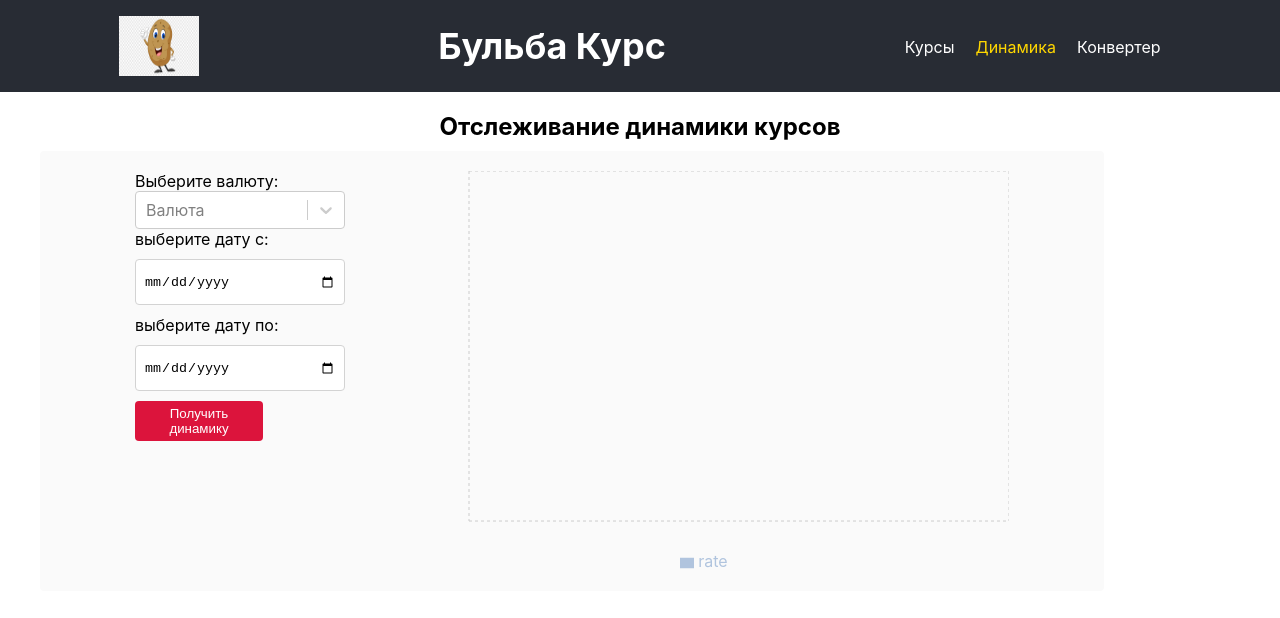
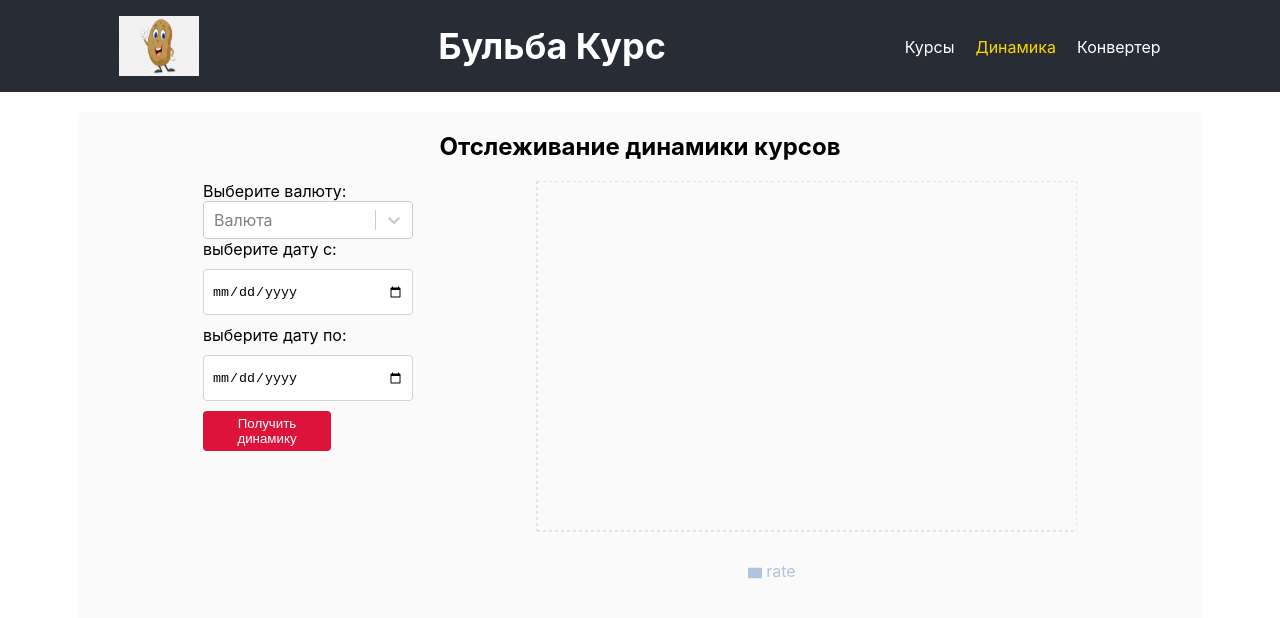
Before and after one commit to bulbash92/exchange-rates, a React (Create React App) app: page /dynamic in a window 1280 px wide. Shown: the top 618 px of the page. Built offline with nearby package versions, Linux system fonts and the light colour scheme; no server answers.

Commit message:
fix layout

```diff
--- a/src/Pages/converter/converter.js
+++ b/src/Pages/converter/converter.js
@@ -79,7 +79,7 @@ const Converter = () => {
 
   return (
     <div className={styles.converter}>
-      <div className={styles.container}>
+      <div>
         <h2 className={styles.title}>Конвертер валют</h2>
         <div className={styles.inputContainer}>
           <Select
--- a/src/Pages/converter/converter.module.css
+++ b/src/Pages/converter/converter.module.css
@@ -3,13 +3,10 @@
     max-width: 80vw;
     padding: 20px 50px;
     justify-content: center;
-}
-
-.container {
-    width: 70vw;
-    border-radius: 4px;
+    margin: 20px auto 0 auto;
+    border-radius: 5px;
     background-color: #FAFAFA;
-    padding: 10px 0 50px 0;
+    height: 70vh;
 }
 
 .title {
--- a/src/Pages/echangeRates/exchangeRates.js
+++ b/src/Pages/echangeRates/exchangeRates.js
@@ -33,7 +33,7 @@ const ExchangeRates = () => {
 
   return (
     <div className={styles.container}>
-      <div className={styles.content}>
+      <div>
         <h2>Курсы валют</h2>
         <div className={styles.header}>
           <Input onChange={onChangeDateHandler} value={date} type={'date'}/>
--- a/src/Pages/echangeRates/exchangeRates.module.css
+++ b/src/Pages/echangeRates/exchangeRates.module.css
@@ -1,13 +1,11 @@
 .container {
     padding: 20px 50px;
+    margin: 20px auto 0 auto;
     max-width: 80vw;
     display: flex;
     justify-content: center;
-    margin: 0 auto;
-}
-
-.content {
-
+    border-radius: 5px;
+    background-color: #FAFAFA;
 }
 
 .header {
@@ -26,7 +24,6 @@
     padding: 2px 10px;
     justify-content: space-between;
     border-bottom: 1px solid #FFA500;
-
 }
 
 .headerTableItem {
--- a/src/Pages/exchangeDynamics/exchangeDynamics.module.css
+++ b/src/Pages/exchangeDynamics/exchangeDynamics.module.css
@@ -1,17 +1,15 @@
 .dynamic {
-    max-width: 1200px;
-    margin: 0 auto;
-    padding-top: 20px;
+    max-width: 80vw;
+    padding: 20px 50px;
+    margin: 20px auto 0 auto;
+    border-radius: 5px;
+    background-color: #FAFAFA;
 }
 
 .container {
     display: flex;
-    max-width: 80vw;
     justify-content: center;
     padding: 20px;
-    background-color: #FAFAFA;
-    border-radius: 4px;
-    margin-top: 10px;
     gap: 5vw;
 }
 
--- a/src/components/Input/input.module.css
+++ b/src/components/Input/input.module.css
@@ -5,10 +5,7 @@
     margin-top: 10px;
     width: 15vw;
     min-height: 5vh;
-    /*border: none;*/
     border: 1px solid #D3D3D3;
-
     border-radius: 4px;
-    /*border-color: darkgray;*/
     outline: none;
 }
--- a/src/components/button/button.module.css
+++ b/src/components/button/button.module.css
@@ -8,7 +8,6 @@
     color: white;
     margin-top: 10px;
     margin-bottom: 10px;
-    /*padding: 8px 4px;*/
     background-color: crimson;
     border-radius: 4px;
     cursor: pointer;
--- a/src/components/navbar/navbar.module.css
+++ b/src/components/navbar/navbar.module.css
@@ -2,7 +2,6 @@
     width: 20vw;
     display: flex;
     justify-content: space-between;
-
 }
 
 .item a {
```
